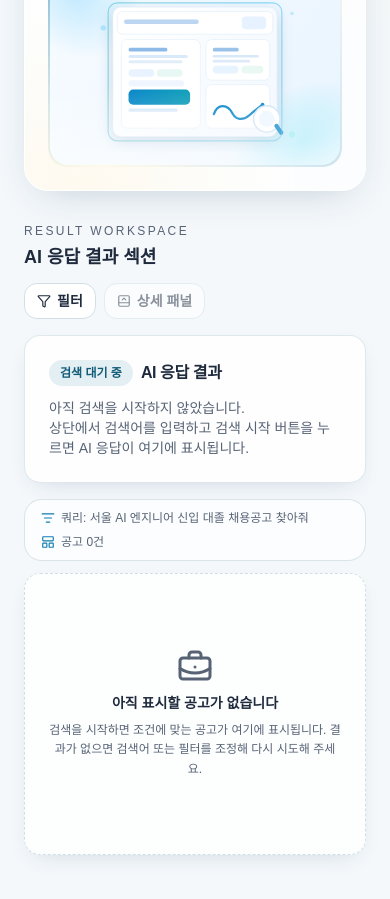
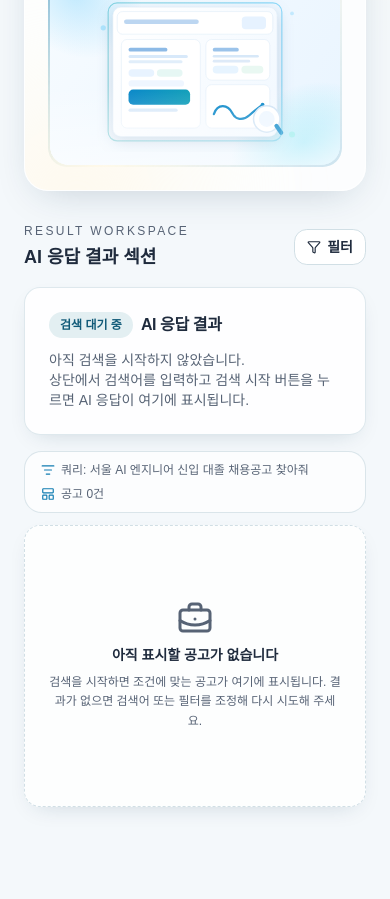
Before and after one commit to Job-Search-AI/Frontend, a Next.js app: page / in a window 390 px wide. Shown: the part 764-1663 px from the top of the page. After the commit the page ends 1627 px from the top, so only its background shows below. Built offline with nearby package versions, Linux system fonts and the light colour scheme.

Commit message:
fix: 모바일 상세보기 클릭 시 전체 화면 상세 팝업으로 노출 방식 변경

```diff
--- a/app/page.tsx
+++ b/app/page.tsx
@@ -1,7 +1,7 @@
 "use client";
 
 import { useEffect, useMemo, useRef, useState } from "react";
-import { Filter, LayoutPanelTop, ListFilter, PanelBottomOpen } from "lucide-react";
+import { Filter, LayoutPanelTop, ListFilter } from "lucide-react";
 import { FilterSidebar } from "@/components/search/filter-sidebar";
 import { JobDetailPanel } from "@/components/search/job-detail-panel";
 import { JobList } from "@/components/search/job-list";
@@ -10,7 +10,6 @@ import { SearchHero } from "@/components/search/search-hero";
 import { Button } from "@/components/ui/button";
 import { Sheet, SheetContent, SheetDescription, SheetHeader, SheetTitle, SheetTrigger } from "@/components/ui/sheet";
 import { JOB_STEP_ORDER, getJobStepLabel, isJobStep } from "@/lib/job-steps";
-import { cn } from "@/lib/utils";
 import type {
   AsyncJobStatus,
   FilterSlot,
@@ -479,6 +478,14 @@ export default function HomePage() {
     setFilters(defaultFilters);
   };
 
+  const handleSelectJob = (jobId: string) => {
+    setSelectedJobId(jobId);
+
+    if (typeof window !== "undefined" && window.matchMedia("(max-width: 1023px)").matches) {
+      setDetailSheetOpen(true);
+    }
+  };
+
   useEffect(() => {
     if (!selectedJob && detailSheetOpen) {
       setDetailSheetOpen(false);
@@ -537,22 +544,6 @@ export default function HomePage() {
                   />
                 </SheetContent>
               </Sheet>
-
-              <Sheet open={detailSheetOpen} onOpenChange={setDetailSheetOpen}>
-                <SheetTrigger asChild>
-                  <Button variant="outline" size="sm" className="bg-white" disabled={!selectedJob}>
-                    <PanelBottomOpen className="mr-1.5 h-3.5 w-3.5" />
-                    상세 패널
-                  </Button>
-                </SheetTrigger>
-                <SheetContent side="bottom" className="max-h-[88vh] overflow-y-auto bg-[#f6fbff] px-4">
-                  <SheetHeader>
-                    <SheetTitle>공고 상세 패널</SheetTitle>
-                    <SheetDescription>선택한 채용공고의 상세 정보를 확인하세요.</SheetDescription>
-                  </SheetHeader>
-                  <JobDetailPanel job={selectedJob} />
-                </SheetContent>
-              </Sheet>
             </div>
           </div>
 
@@ -591,7 +582,17 @@ export default function HomePage() {
                     </span>
                   </div>
 
-                  <JobList jobs={jobs} selectedJobId={selectedJobId} onSelectJob={setSelectedJobId} isLoading={status === "loading"} />
+                  <JobList jobs={jobs} selectedJobId={selectedJobId} onSelectJob={handleSelectJob} isLoading={status === "loading"} />
+
+                  <Sheet open={detailSheetOpen} onOpenChange={setDetailSheetOpen}>
+                    <SheetContent side="bottom" className="inset-x-0 top-0 h-[100dvh] max-h-none w-full max-w-none overflow-y-auto rounded-none border-0 bg-[#f6fbff] px-4 pb-6 pt-8 lg:hidden">
+                      <SheetHeader>
+                        <SheetTitle>공고 상세</SheetTitle>
+                        <SheetDescription>선택한 채용공고의 상세 정보를 확인하세요.</SheetDescription>
+                      </SheetHeader>
+                      <JobDetailPanel job={selectedJob} />
+                    </SheetContent>
+                  </Sheet>
 
                   <div className="mt-4 hidden xl:hidden lg:block">
                     <JobDetailPanel job={selectedJob} />
```
